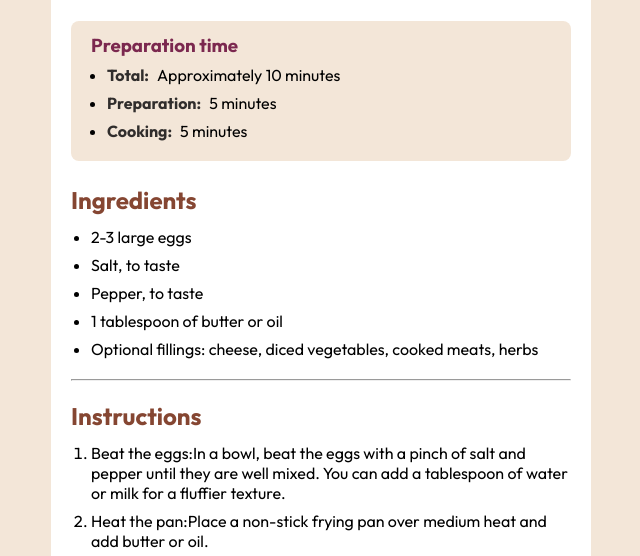
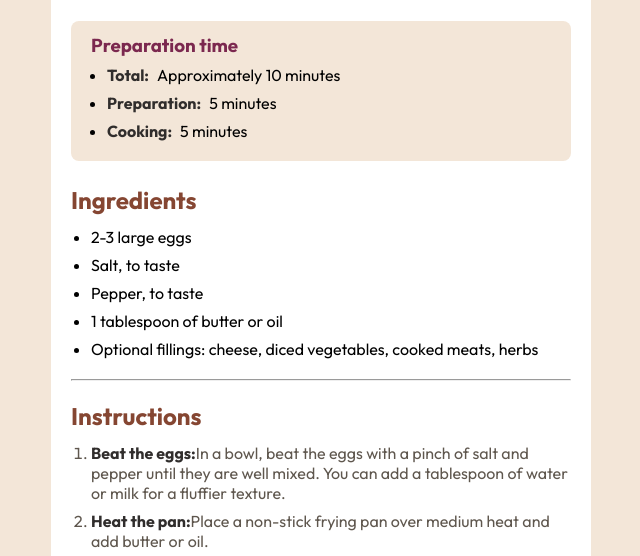
Before and after one commit to Davickyz/Frontend-recipe-main-page, a plain HTML site: page recipe-page-main/index.html in a window 1280 px wide. Shown: the part 390-946 px from the top of the page, without its empty margins (319-959 px from the left). Drawn offline with Linux system fonts and the light colour scheme.

Commit message:
Update styles.css

```diff
--- a/recipe-page-main/styles.css
+++ b/recipe-page-main/styles.css
@@ -85,6 +85,15 @@ hr{
   margin: 20px 0;
 }
 
+ol li{
+  color: hsl(30, 10%, 34%);
+}
+
+ol li span{
+  font-weight: 700;
+  color: hsl(24, 5%, 18%);
+}
+
 p.nutrition{
   margin: 12px 0;
 }
```
